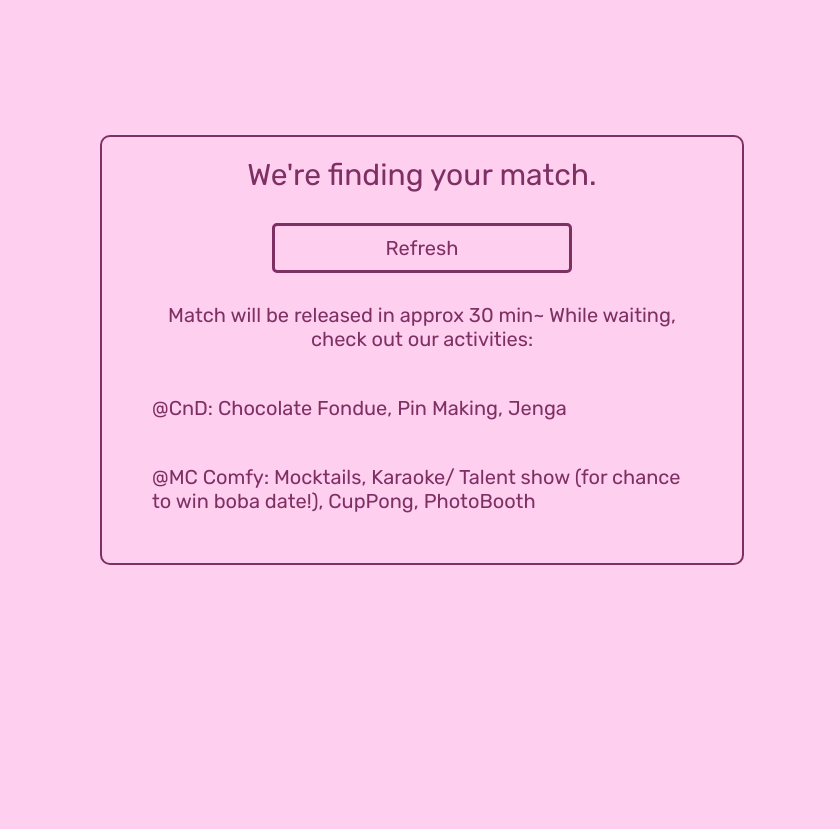
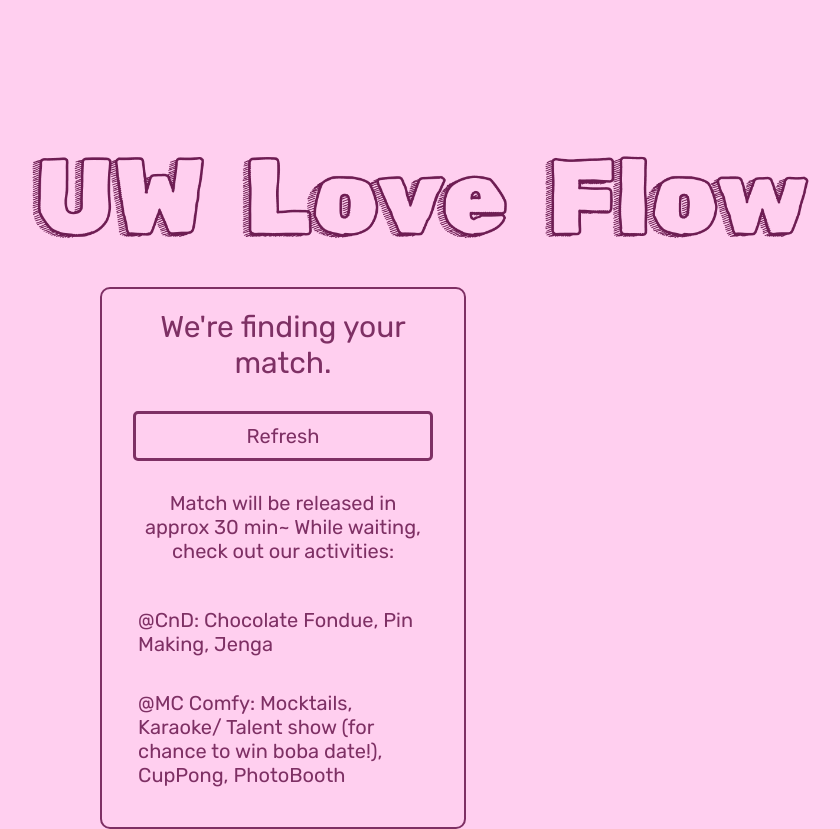
Before and after one commit to quynhan-tr/uw-love-flow, a Flask app: page /waiting in a window 1280 px wide. Shown: the whole page, without its empty margins (218-1058 px from the left). Before the commit the page ends 565 px from the top, so only its background shows below. Run offline with Flask 3, Linux system fonts and the light colour scheme.

Commit message:
more custom

```diff
--- a/templates/waiting.html
+++ b/templates/waiting.html
@@ -8,10 +8,9 @@
   <link href="https://fonts.googleapis.com/css2?family=Rubik&display=swap" rel="stylesheet">
 </head>
 <body class="main">
+    <img src="../static/Logo.png" alt="Logo" class="join-logo" onclick="window.location.href='/main'" style="margin-top: 150px;">
     <div style="position: relative; height: 80vh;">
-      <img src="../static/Logo.png" alt="Logo" class="join-logo" onclick="window.location.href='/main'" style="position: absolute; top: calc(30%px); left: 50%; transform: translate(-50%, -50%);">
-      <div style="position: absolute; top: calc(50% - 50px); left: 50%; transform: translate(-50%, -50%); text-align: center;
-                  background: #FFCFEF; padding: 20px; border-radius: 10px; border: 2px solid #7E3064; width: 600px; display: flex; flex-direction: column; align-items: center;">
+      <div style="width: 50%; max-width: 600px; text-align: center; background: #FFCFEF; padding: 20px; border-radius: 10px; border: 2px solid #7E3064;  display: flex; flex-direction: column; align-items: center;">
         <p style="color: #7E3064; margin: 0 auto; font-family: 'Rubik', sans-serif; font-size: 30px; width: 90%; text-align: center; margin-bottom: 30px;">
           We're finding your match<span class="loading-dots"></span></p>
         <div class="withtext-box" style="gap: 20px; display: flex; justify-content: center; width: 100%;">
@@ -19,9 +18,9 @@
         </div>
         <p style="color: #7E3064; margin: 0 auto; font-family: 'Rubik', sans-serif; font-size: 20px; width: 90%; text-align: center; margin-top: 30px; margin-bottom: 30px;">
           Match will be released in approx 30 min~ While waiting, check out our activities:</p>
-        <p style="color: #7E3064; margin: 15px auto; font-family: 'Rubik', sans-serif; font-size: 20px; width: 90%; text-align: left; margin-bottom: 30px;">
+        <p style="color: #7E3064; margin: 15px auto; font-family: 'Rubik', sans-serif; font-size: 20px; width: 90%; text-align: left; margin-bottom: 20px;">
           @CnD: Chocolate Fondue, Pin Making, Jenga</p>
-        <p style="color: #7E3064; margin: 15px auto; font-family: 'Rubik', sans-serif; font-size: 20px; width: 90%; text-align: left; margin-bottom: 30px;">
+        <p style="color: #7E3064; margin: 15px auto; font-family: 'Rubik', sans-serif; font-size: 20px; width: 90%; text-align: left; margin-bottom: 20px;">
           @MC Comfy: Mocktails, Karaoke/ Talent show (for chance to win boba date!), CupPong, PhotoBooth</p>
       </div>
     </div>
```
